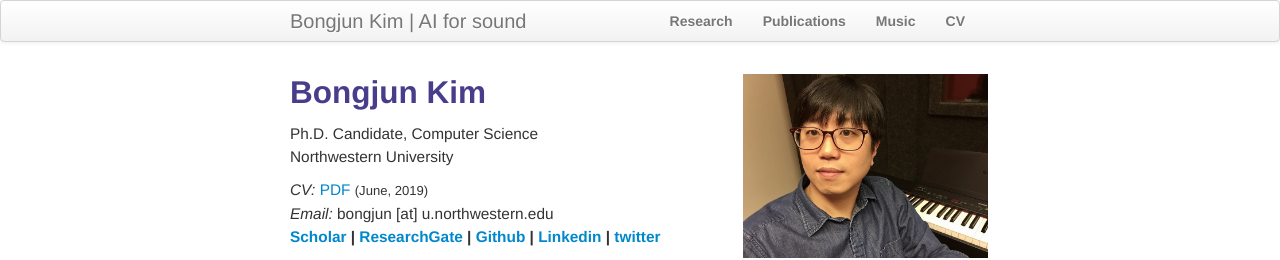
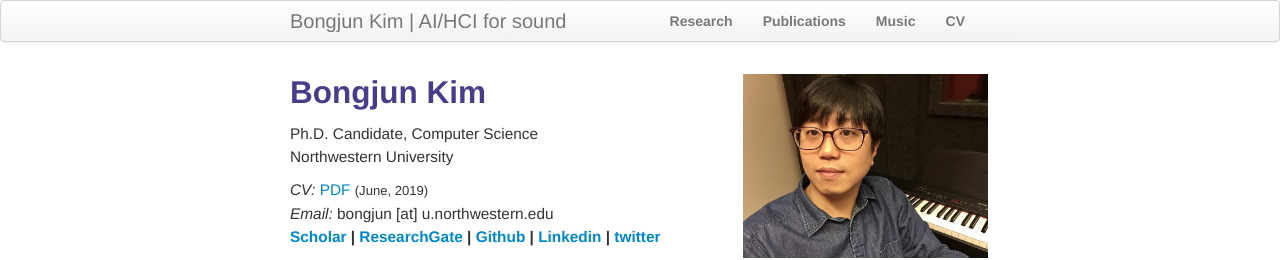
Before and after one commit to bongjun/bongjun.github.io, a Jekyll site: the page built from index.md, in a window 1280 px wide. Shown: the top 260 px of the page. Built offline with Jekyll 4.4.1, drawn with Linux system fonts in a browser that asks for light colours.

Commit message:
changed title

```diff
--- a/_config.yml
+++ b/_config.yml
@@ -8,7 +8,7 @@ highlighter: rouge
 # Themes are encouraged to use these universal variables
 # so be sure to set them if your theme uses them.
 #
-title : Bongjun Kim | AI for sound
+title : Bongjun Kim | AI/HCI for sound
 author :
   name : Bongjun Kim
   email : bongjun@u.northwestern.edu
```
